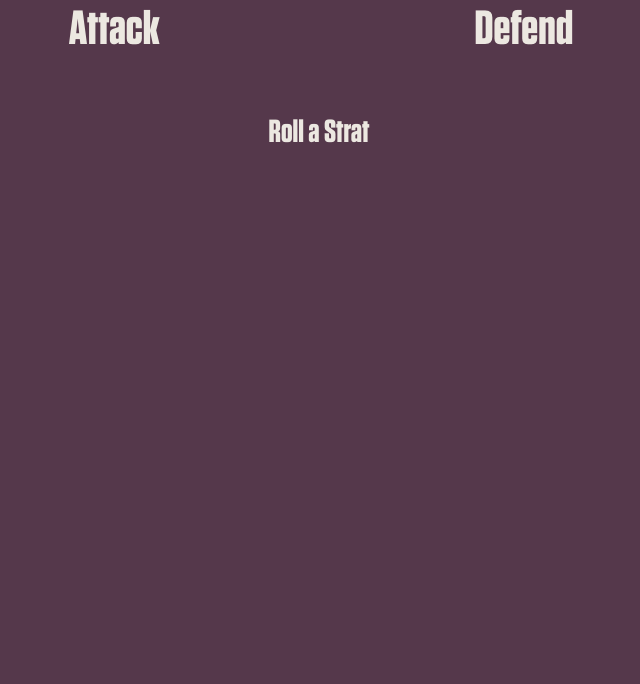
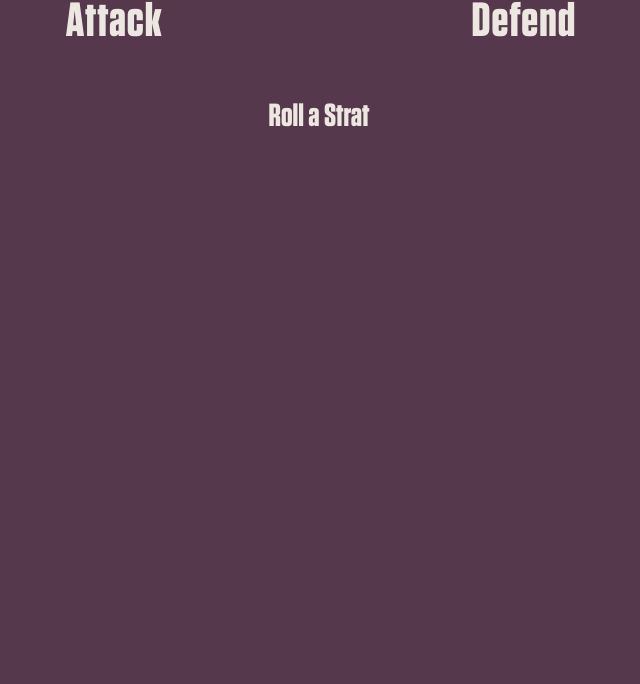
Before and after one commit to Swiftingly/Swiftingly.github.io, a plain HTML site: page valorant/stratroulette/index.html in a window 1280 px wide. Shown: the part 116-800 px from the top of the page, without its empty margins (321-961 px from the left). Drawn offline with Linux system fonts and the light colour scheme.

Commit message:
made stuff work on most monitors, maybe

```diff
--- a/style.css
+++ b/style.css
@@ -1,6 +1,6 @@
 html, body {
 	font-family: Arial;
-	font-size: 2vh;
+	font-size: max(16pt, 3vh);
 
 	color: white;
 	margin: 0;
@@ -32,10 +32,10 @@ a:link {
 		1px -1px 1px black;
 }
 a:visited {
-	color: #C0C0C0;
+	color: #E0E0E0;
 }
 a:hover {
-	transition: 0.1s;
+	transition: all ease-out 0.1s;
 	color: #808080;
 }
 
--- a/valorant/gunrandom/style.css
+++ b/valorant/gunrandom/style.css
@@ -2,15 +2,18 @@
 	font-family: Tungsten-Bold;
 	src: url("/valorant/Tungsten-Bold.otf") format("opentype");
 }
-
+@font-face {
+	font-family: Simpact;
+	src: local("Impact");
+	size-adjust: 85%;
+}
 html, body {
-	font-family: Tungsten-Bold, Arial;
-	font-size: xx-large;
+	font-family: Tungsten-Bold, Simpact;
+	font-size: max(24pt, 4vh);
 	margin: auto;
 	text-align: center;
 	background-color: #55384B;
 	color: #ECE8E1;
-	text-rendering: optimizeLegibility;
 }
 div {
 	width: 100%;
@@ -23,7 +26,7 @@ p, h1, h2 {
 }
 
 input[type="number"] {
-	font-family: Tungsten-Bold, Arial;
+	font-family: Tungsten-Bold, Simpact;
 	text-align: center;
 	background-color: #382531;
 	font-size: 24pt;
--- a/valorant/stratroulette/style.css
+++ b/valorant/stratroulette/style.css
@@ -2,27 +2,34 @@
 	font-family: Tungsten-Bold;
 	src: url("/valorant/Tungsten-Bold.otf") format("opentype");
 }
+@font-face {
+	font-family: Simpact;
+	src: local("Impact");
+	size-adjust: 85%;
+}
 html, body {
-	font-family: Tungsten-Bold, Arial;
-	font-size: 4vh;
+	font-family: Tungsten-Bold, Simpact;
+	font-size: max(16pt, 4vh);
 	margin: auto;
 	text-align: center;
 	background-color: #55384B;
 
 	color: #ECE8E1;
-	text-rendering: optimizeLegibility;
+
+	letter-spacing: 1px;
 }
 div {
 	width: 80%;
 	margin: auto;
 }
 h1, p, button {
-	margin-top: 40px;
+	font-weight: normal;
+	margin-top: 4vh;
 	margin-bottom: 0;
 }
 button {
-	font-family: Tungsten-Bold, Arial;
-	font-size: 4vh;
+	font-family: Tungsten-Bold, Simpact;
+	font-size: max(16pt, 4vh);
 	background-color: transparent;
 	color: #ECE8E1;
 	transition: 0.5s;
@@ -56,7 +63,7 @@ input[type="radio"]:checked+label {
 label {
 	border-bottom: 2px solid transparent;
 	margin: auto;
-	font-size: 6vh;
+	font-size: max(24pt, 6vh);
 	transition: 0.2s;
 }
 label {
@@ -65,7 +72,7 @@ label {
 	-ms-user-select: none;
 }
 #output-title {
-	font-size: 12vh;
+	font-size: max(48pt, 12vh);
 	color: #FF4558;
 	text-transform: uppercase;
 }
@@ -75,6 +82,6 @@ label {
 }
 #output {
 	display: inline-block;
-	font-size: 8vh;
+	font-size: max(32pt, 8vh);
 	animation: click 1s ease;
 }
--- a/valorant/style.css
+++ b/valorant/style.css
@@ -2,17 +2,27 @@
 	font-family: Tungsten-Bold;
 	src: url("/valorant/Tungsten-Bold.otf") format("opentype");
 }
+@font-face {
+	font-family: Simpact;
+	src: local("Impact");
+	size-adjust: 85%;
+}
 
 html, body {
-	font-family: Tungsten-Bold, Arial;
-	font-size: 4vh;
+	font-family: Tungsten-Bold, Simpact;
+	font-size: max(24pt, 6vh);
 	background-color: #55384B;
 	color: #ECE8E1;
 	margin: 0;
 	margin-left: 20px;
 	height: 100%;
+	letter-spacing: 1px;
+	white-space: nowrap;
 }
 h1 {
+	margin-top: 0;
+	font-weight: normal;
+	font-size: max(48pt, 12vh);
 	margin-bottom: 0;
 }
 
```
Also changed, not shown: favicon.png.
